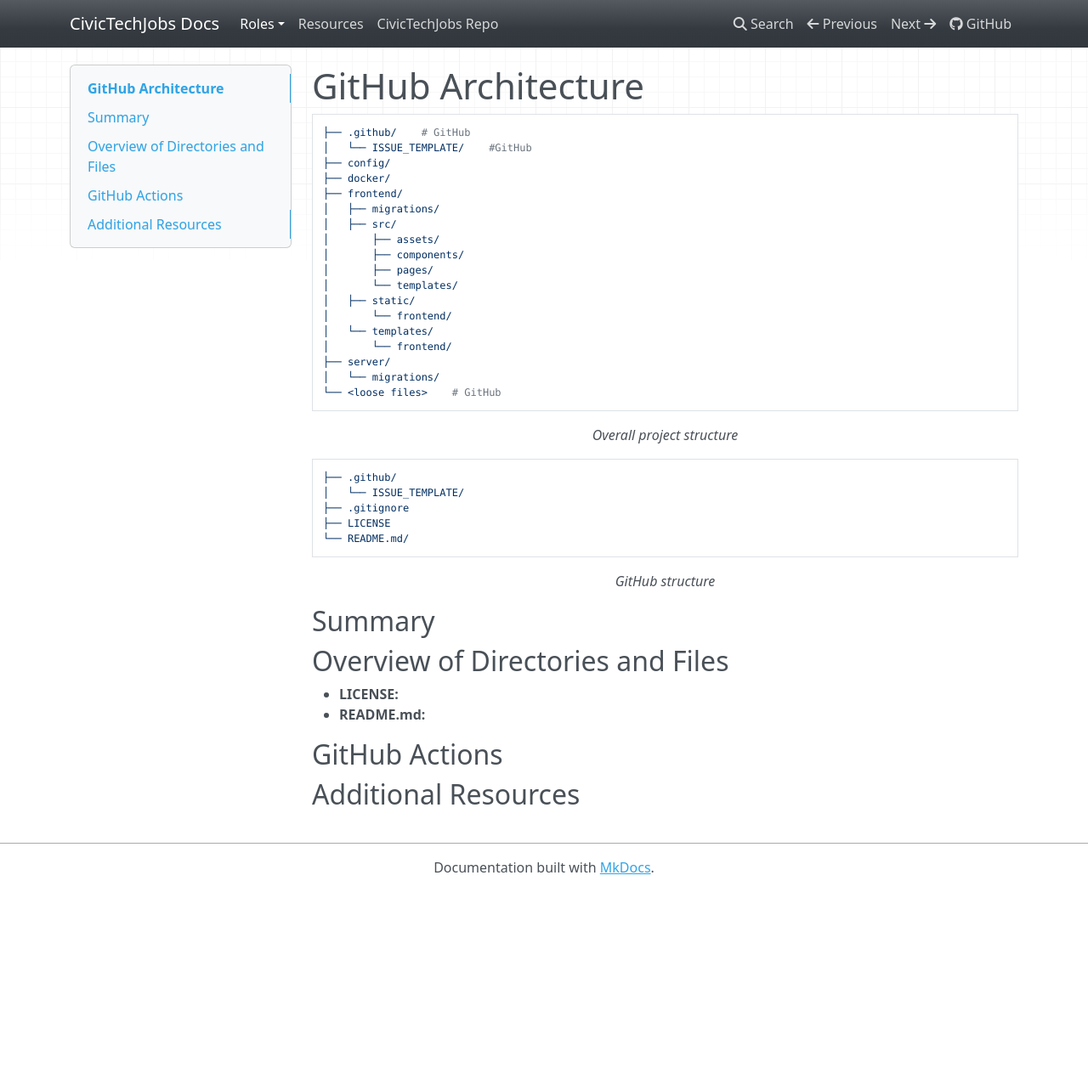
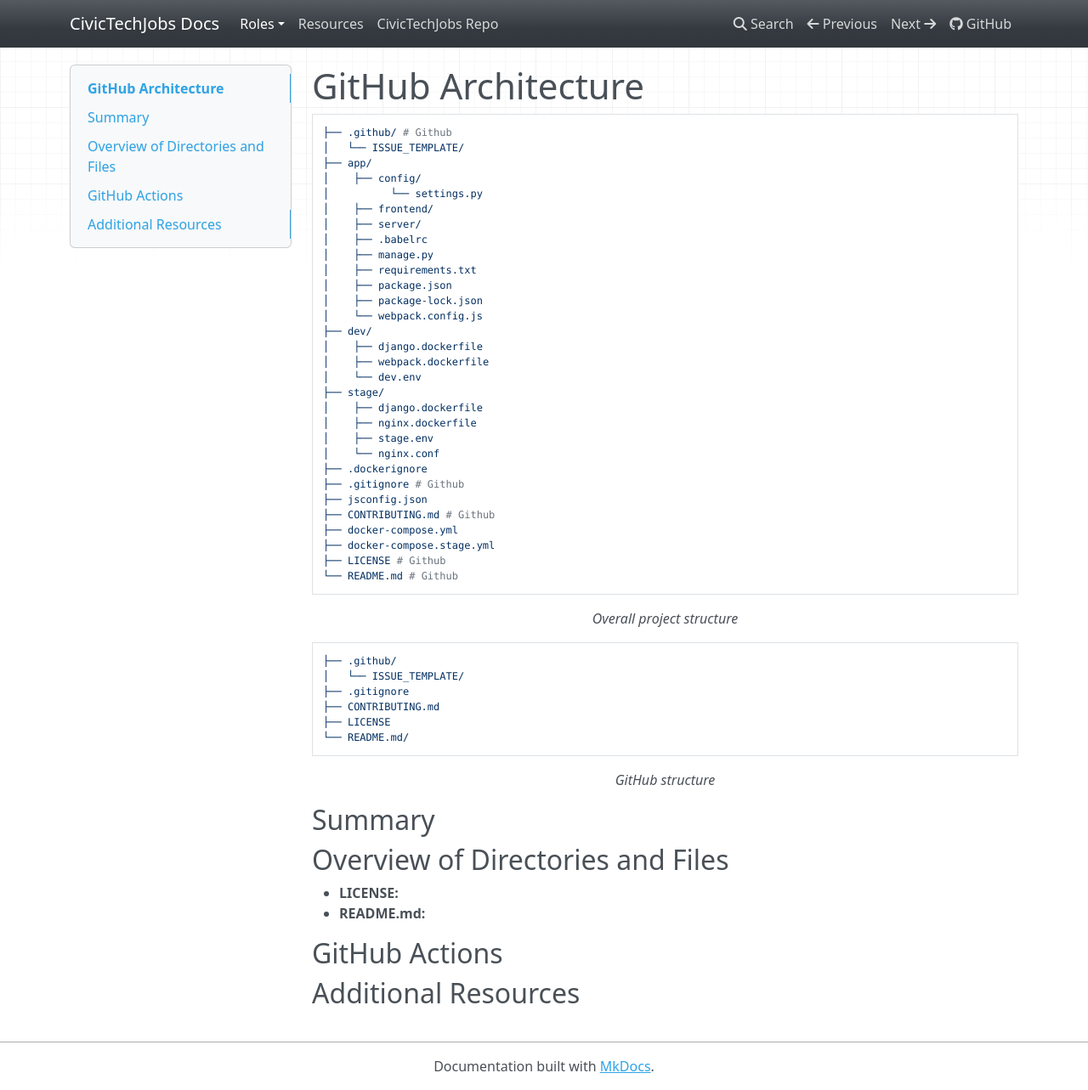
Before and after one commit to hackforla/CivicTechJobs-Documentation, an MkDocs documentation site: the page built from docs/developer/github.md, in a window 1280 px wide and 1283 px high. Shown: the whole window at 85% size. Built offline with MkDocs 1.6.1, drawn with Linux system fonts in a browser that asks for light colours; nearby versions of some CDN libraries.

Commit message:
edited project structure map

````diff
--- a/docs/developer/github.md
+++ b/docs/developer/github.md
@@ -1,37 +1,50 @@
 # GitHub Architecture
 
 ```yml
-├── .github/    # GitHub
-│   └── ISSUE_TEMPLATE/    #GitHub
-├── config/
-├── docker/
-├── frontend/
-│   ├── migrations/
-│   ├── src/
-│       ├── assets/
-│       ├── components/
-│       ├── pages/
-│       └── templates/
-│   ├── static/
-│       └── frontend/
-│   └── templates/
-│       └── frontend/
-├── server/
-│   └── migrations/
-└── <loose files>    # GitHub
+├── .github/ # Github
+│   └── ISSUE_TEMPLATE/
+├── app/
+│    ├── config/
+│          └── settings.py
+│    ├── frontend/
+│    ├── server/
+│    ├── .babelrc
+│    ├── manage.py
+│    ├── requirements.txt
+│    ├── package.json
+│    ├── package-lock.json
+│    └── webpack.config.js
+├── dev/
+│    ├── django.dockerfile
+│    ├── webpack.dockerfile
+│    └── dev.env
+├── stage/
+│    ├── django.dockerfile
+│    ├── nginx.dockerfile
+│    ├── stage.env
+│    └── nginx.conf
+├── .dockerignore
+├── .gitignore # Github
+├── jsconfig.json
+├── CONTRIBUTING.md # Github
+├── docker-compose.yml
+├── docker-compose.stage.yml
+├── LICENSE # Github
+└── README.md # Github
 ```
-*<p style="text-align: center;">Overall project structure</p>*
 
+_<p style="text-align: center;">Overall project structure</p>_
 
 ```yml
 ├── .github/
 │   └── ISSUE_TEMPLATE/
 ├── .gitignore
+├── CONTRIBUTING.md
 ├── LICENSE
 └── README.md/
 ```
-*<p style="text-align: center;">GitHub structure</p>*
 
+_<p style="text-align: center;">GitHub structure</p>_
 
 ## Summary
 
````
Also changed, not shown: docs/developer/backend.md (+28 -37 lines), docs/developer/devops.md (+21 -1 lines), docs/developer/frontend.md (+28 -17 lines).
